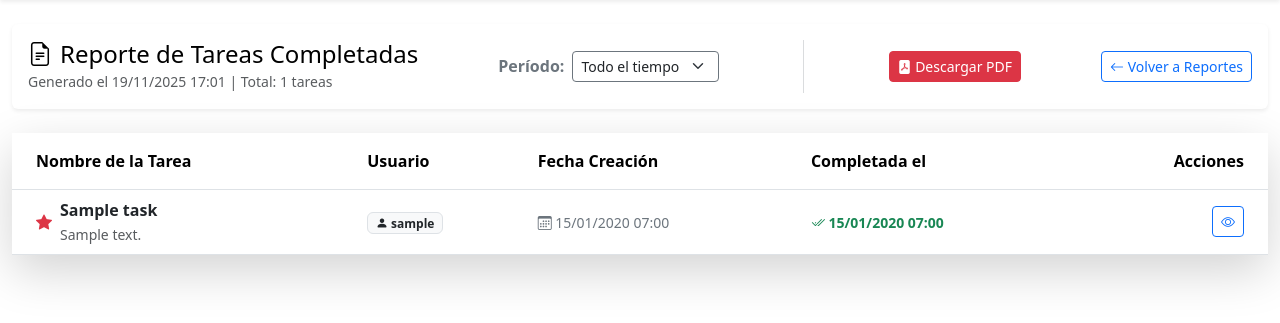
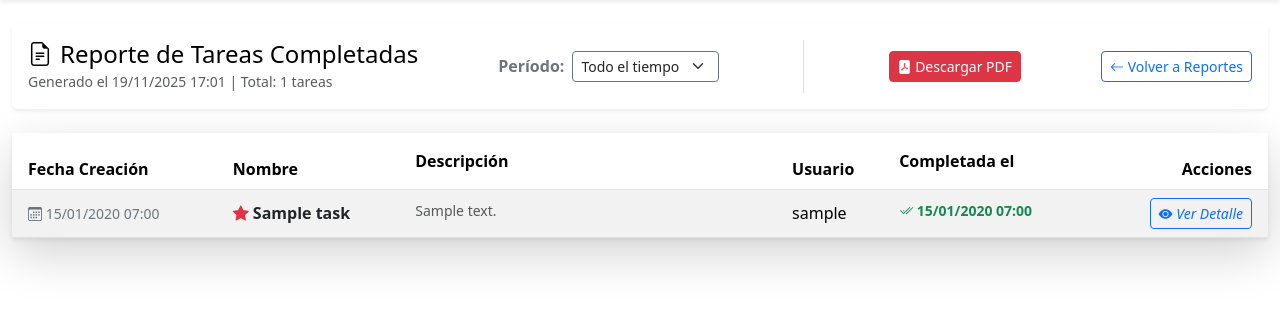
Before and after one commit to chapa0723/django-CRUD, a Django app: page /completed/ in a window 1280 px wide. Shown: the part 61-384 px from the top of the page. Run offline with Django 4.2, Linux system fonts and the light colour scheme; a user stored in the database is signed in; tables that the repository leaves empty hold one stand-in row (values such as "Sample post").

Commit message:
ajustes a la impresion de reportes

```diff
--- a/tasks/reports.py
+++ b/tasks/reports.py
@@ -7,10 +7,14 @@ from django.utils import timezone
 from django.db.models import Count, Q, Avg
 from django.http import HttpResponse
 from django.template.loader import get_template
+from django.conf import settings
+from django.contrib.staticfiles import finders
+from django.utils.text import slugify
 from xhtml2pdf import pisa
 from datetime import timedelta
 from .models import Task
 from .permissions import get_user_accessible_tasks
+import os
 
 @login_required
 def report_all_tasks(request):
@@ -157,7 +161,7 @@ def report_important_tasks(request):
     return render(request, 'report_tasks_list.html', {
         'context': context,
         'report_title': report_title,
-        'report_type': 'important_pending'
+        'report_type': 'important'
     })
 
 @login_required
@@ -384,6 +388,10 @@ def export_pdf_report(request):
 
     report_title = "Reporte de Tareas"
 
+    # --- Variables de filtro para el template PDF ---
+    filter_status = None
+    filter_important = None
+
     # Aplicar filtros según el tipo de reporte
     if report_type == 'completed':
         tasks = tasks.filter(datecompleted__isnull=False)
@@ -391,6 +399,7 @@ def export_pdf_report(request):
             tasks = tasks.filter(datecompleted__gte=start_date)
         report_title = "Reporte de Tareas Completadas"
         tasks = tasks.order_by('-datecompleted')
+        filter_status = 'completed' # <--- Setear variable
 
     elif report_type == 'pending':
         tasks = tasks.filter(datecompleted__isnull=True)
@@ -398,13 +407,16 @@ def export_pdf_report(request):
             tasks = tasks.filter(created__gte=start_date)
         report_title = "Reporte de Tareas Pendientes"
         tasks = tasks.order_by('created')
+        filter_status = 'pending' # <--- Setear variable
 
-    elif report_type == 'important': # o 'important_pending'
+    elif report_type == 'important': # Es importante Y pendiente
         tasks = tasks.filter(important=True, datecompleted__isnull=True)
         if start_date:
             tasks = tasks.filter(created__gte=start_date)
         report_title = "Reporte de Tareas Importantes (Pendientes)"
         tasks = tasks.order_by('-created')
+        filter_status = 'pending' # <--- Sigue siendo pendiente
+        filter_important = 'yes' # <--- Setear variable
 
     else: # 'all_tasks' por defecto
         if start_date:
@@ -412,26 +424,37 @@ def export_pdf_report(request):
         report_title = "Reporte de Total de Tareas"
         tasks = tasks.order_by('-created')
 
-    # 3. Preparar el Contexto
+# 3. CONSTRUCCIÓN DEL NOMBRE DEL ARCHIVO (¡NUEVO!)
+    now = timezone.now()
+    date_str = now.strftime("%Y%m%d_%H%M")
+
+    # Limpia el título (ej: "Reporte de Tareas Pendientes" -> "reporte-de-tareas-pendientes")
+    title_slug = slugify(report_title)
+
+    # Nombre final del archivo:
+    filename = f"{title_slug}_{date_str}.pdf"
+
+    # 4. PREPARAR EL CONTEXTO FINAL (usando los nombres que el template PDF espera)
     context = {
         'tasks': tasks,
         'user': request.user,
         'report_title': report_title,
-        'period_days': days,
-        'report_type': report_type,
-        # Variables extra para el template si las necesitas
-        'filter_date_from': start_date if days > 0 else None,
+
+        # Variables específicas que la plantilla PDF espera:
+        'filter_status': filter_status,
+        'filter_important': filter_important,
+
+        # El template PDF espera estas variables, aunque no tengamos el filtro de fecha completo
+        'filter_date_from': start_date.strftime("%d/%m/%Y") if start_date else None,
+        'filter_date_to': timezone.now().strftime("%d/%m/%Y"), # Asume que el rango es hasta hoy
     }
 
-    # 4. Generar el PDF con xhtml2pdf
+    # 5. Generar el PDF con xhtml2pdf
     template_path = 'report_pdf_print.html'
     response = HttpResponse(content_type='application/pdf')
 
-    # Si quieres que se descargue directamente, descomenta la siguiente línea:
-    response['Content-Disposition'] = f'attachment; filename="reporte_{report_type}.pdf"'
-
-    # Si quieres que se abra en el navegador (preview), usa esta:
-    response['Content-Disposition'] = f'inline; filename="reporte_{report_type}.pdf"'
+    # Configuramos para que se descargue el archivo
+    response['Content-Disposition'] = f'attachment; filename="{filename}"'
 
     # Cargar el template y renderizar con el contexto
     template = get_template(template_path)
@@ -439,11 +462,32 @@ def export_pdf_report(request):
 
     # Crear el PDF
     pisa_status = pisa.CreatePDF(
-       html, dest=response
-    )
+    html,
+    dest=response,
+    link_callback=link_callback
+)
 
-    # Manejo de errores
     if pisa_status.err:
-       return HttpResponse('Ocurrió un error al generar el PDF <pre>' + html + '</pre>')
+        return HttpResponse('Ocurrió un error al generar el PDF <pre>' + html + '</pre>')
 
     return response
+
+# ESTA FUNCIÓN LE DICE A xhtml2pdf DÓNDE ENCONTRAR LOS ARCHIVOS
+def link_callback(uri, rel):
+    """
+    Convierte las rutas de recursos locales (como static y media)
+    a rutas absolutas del sistema de archivos.
+    """
+    # 1. Rutas estáticas (CSS, JS, Imágenes del proyecto)
+    if uri.startswith(settings.STATIC_URL):
+        path = os.path.join(settings.STATIC_ROOT, uri.replace(settings.STATIC_URL, ""))
+        # Fallback para desarrollo (si STATIC_ROOT no está configurado o no se ha hecho collectstatic)
+        if not os.path.isfile(path):
+            path = finders.find(uri.replace(settings.STATIC_URL, ""))
+        return path
+
+    # 2. Rutas de Media (Archivos subidos por el usuario)
+    if uri.startswith(settings.MEDIA_URL):
+        return os.path.join(settings.MEDIA_ROOT, uri.replace(settings.MEDIA_URL, ""))
+
+    return uri
--- a/tasks/templates/report_tasks_list.html
+++ b/tasks/templates/report_tasks_list.html
@@ -45,15 +45,19 @@
 {% if context.tasks %}
   <div class="card border-0 shadow-lg">
     <div class="card-body p-0">
-      <div class="table-responsive">
-        <table class="table table-hover align-middle mb-0">
+      <div class="table-responsive shadow-sm">
+          <table class="table table-striped table-hover table-pdf mb-0">
               <thead class="bg-light">
                   <tr>
-              <th class="py-3 ps-4">Nombre de la Tarea</th>
-              <th class="py-3">Usuario</th>
-              <th class="py-3">Fecha Creación</th>
+                      <th class="py-2 ps-3">Fecha Creación</th>
 
-              {% if report_type == 'all_tasks' or report_type == 'important_pending' %}
+                      <th class="py-2">Nombre</th>
+
+                      <th class="py-3" style="width: 30%;">Descripción</th>
+
+                      <th class="py-2">Usuario</th>
+
+                      {% if report_type == 'all_tasks' %}
                       <th class="py-3">Estado</th>
                       {% endif %}
 
@@ -61,42 +65,39 @@
                       <th class="py-3">Completada el</th>
                       {% endif %}
 
-              <th class="py-3 text-end pe-4">Acciones</th>
+                      <th class="py-2 text-end pe-3">Acciones</th>
                   </tr>
               </thead>
               <tbody>
                   {% for task in context.tasks %}
                   <tr>
-              <td class="ps-4">
-                <div class="d-flex align-items-center">
-                  {% if task.important %}
-                    <i class="bi bi-star-fill text-danger me-2" title="Importante"></i>
-                  {% endif %}
-                  <div>
-                    <span class="fw-bold d-block text-dark">{{ task.title }}</span>
-                    <small class="text-muted">{{ task.description|truncatewords:8 }}</small>
-                  </div>
-                </div>
-              </td>
-
-              <td>
-                <span class="badge bg-light text-dark border">
-                  <i class="bi bi-person-fill"></i> {{ task.user.username }}
-                </span>
-              </td>
-
-              <td>
+                      <td class="ps-3 align-middle">
                           <small class="text-secondary">
                               <i class="bi bi-calendar3"></i> {{ task.created|date:"d/m/Y H:i" }}
                           </small>
                       </td>
 
-              {% if report_type == 'all_tasks' or report_type == 'important_pending' %}
+                      <td class="align-middle">
+                          <div class="d-flex align-items-center">
+                              {% if task.important %}
+                                  <i class="bi bi-star-fill text-danger me-1" title="Importante"></i>
+                              {% endif %}
+                              <span class="fw-bold text-dark">{{ task.title }}</span>
+                          </div>
+                      </td>
+
+                      <td>
+                          <small class="text-muted">{{ task.description|truncatewords:15 }}</small>
+                      </td>
+
+                      <td class="align-middle">{{ task.user.username }}</td>
+
+                      {% if report_type == 'all_tasks' %}
                       <td>
                           {% if task.datecompleted %}
                               <span class="badge bg-success rounded-pill">Completada</span>
                           {% else %}
-                  <span class="badge bg-warning text-dark rounded-pill">Pendiente</span>
+                              <span class="badge bg-warning rounded-pill">Pendiente</span>
                           {% endif %}
                       </td>
                       {% endif %}
@@ -113,9 +114,9 @@
                       </td>
                       {% endif %}
 
-              <td class="text-end pe-4">
-                <a href="{% url 'task_detail' task.id %}" class="btn btn-sm btn-outline-primary" title="Ver Detalle">
-                  <i class="bi bi-eye"></i>
+                      <td class="text-end pe-3 align-middle">
+                          <a href="{% url 'task_detail' task.id %}" class="btn btn-sm btn-outline-primary">
+                              <i class="bi bi-eye-fill"> Ver Detalle</i>
                           </a>
                       </td>
                   </tr>
@@ -125,7 +126,6 @@
       </div>
     </div>
   </div>
-
   {% else %}
     <div class="alert alert-warning d-flex align-items-center mt-3" role="alert">
       <i class="bi bi-exclamation-triangle-fill flex-shrink-0 me-2 fs-4"></i>
@@ -135,5 +135,6 @@
     </div>
   {% endif %}
 
+
 </div>
 {% endblock %}
```
Also changed, not shown: tasks/templates/report_pdf_print.html (+59 -23 lines), tasks/templates/reports.html (+23 -18 lines), tasks/templates/tasks_details.html (+6 -2 lines), tasks/templates/tasks_details_pdf.html (+4 -4 lines). Lines whose indentation alone changed are shown as unchanged.
